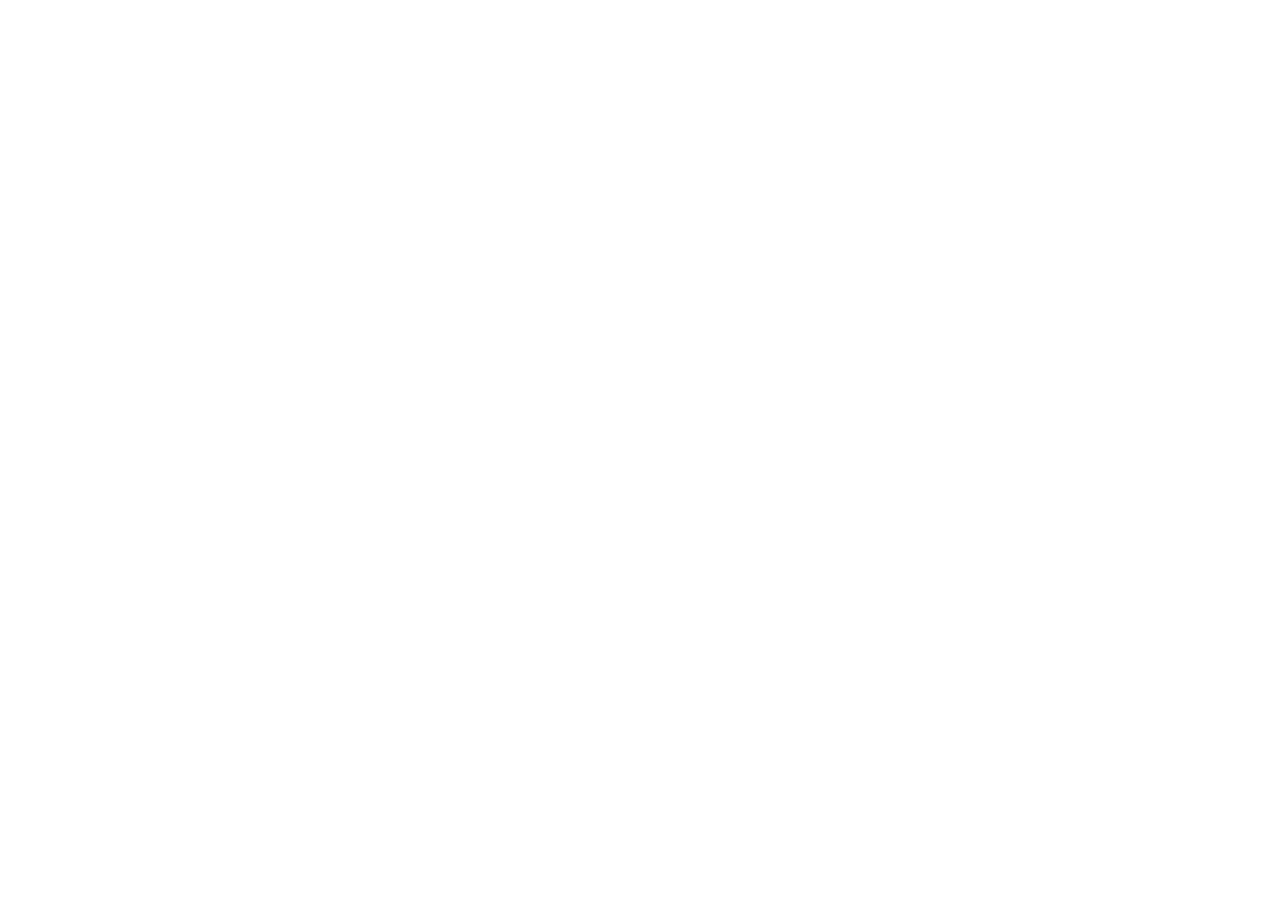
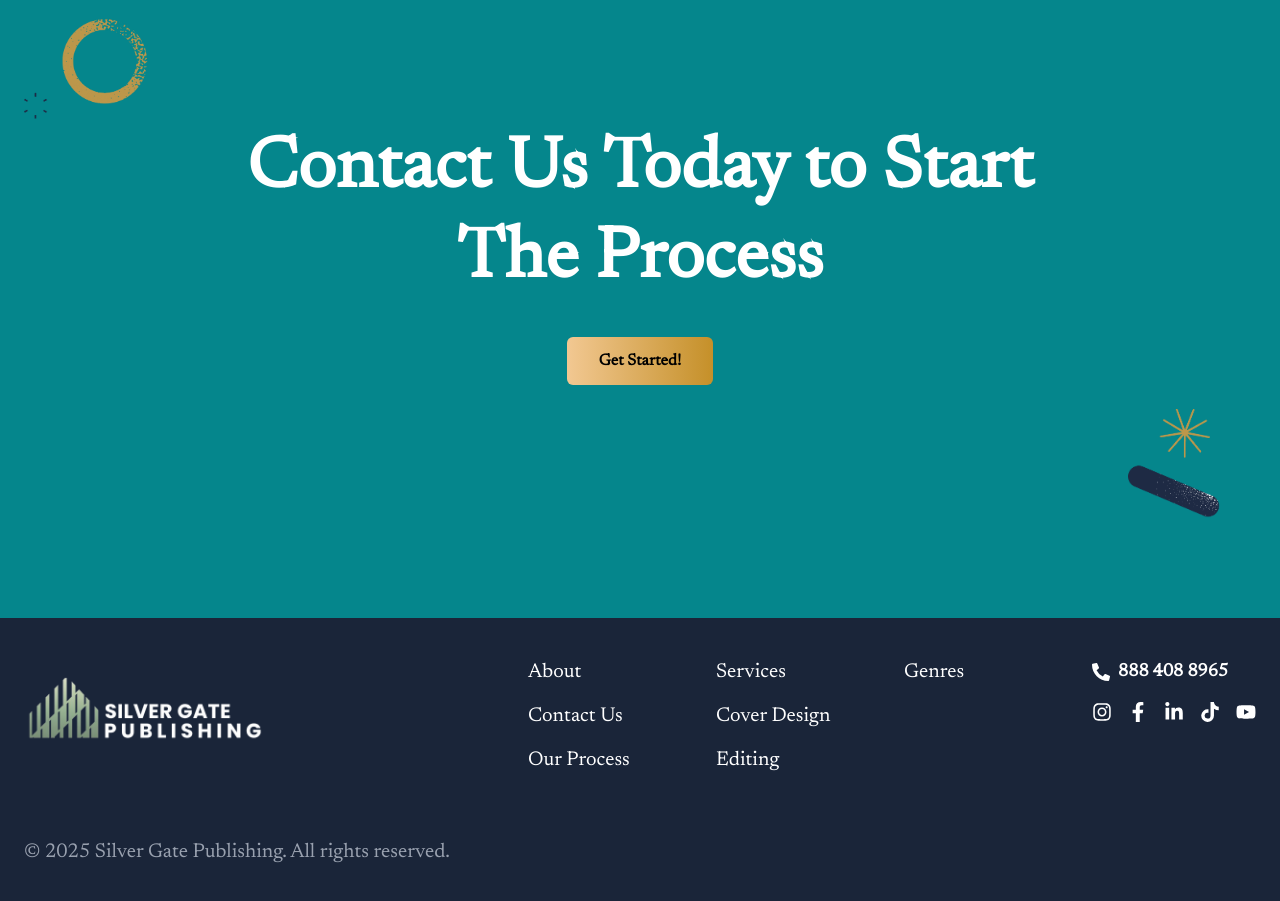
Before and after one commit to FahizOzil/palmbay-publisher, a Next.js app: page /about/why-silvergate in a window 1280 px wide. Shown: the part 6100-7001 px from the top of the page. Before the commit the page ends 5905 px from the top, so only its background shows below. Built offline with nearby package versions, Linux system fonts and the light colour scheme.

Commit message:
Update page.jsx

```diff
--- a/app/about/why-silvergate/page.jsx
+++ b/app/about/why-silvergate/page.jsx
@@ -7,6 +7,8 @@
 import FewReasons from './FewReasons'
 import Alli from './Alli'
 import Numbers from './Numbers'
+import ContactBanner from '@/app/Components/ContactBanner'
+import Footer from '@/app/Components/Footer'
 
 const page = () => {
   return (
@@ -26,6 +28,8 @@
       <FewReasons/>
       <Alli/>
       <Numbers/>
+      <ContactBanner/>
+      <Footer/>
     </div>
   )
 }
```
